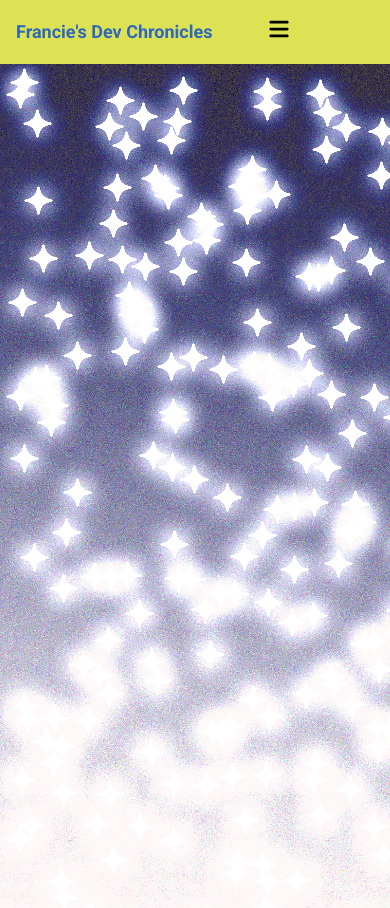
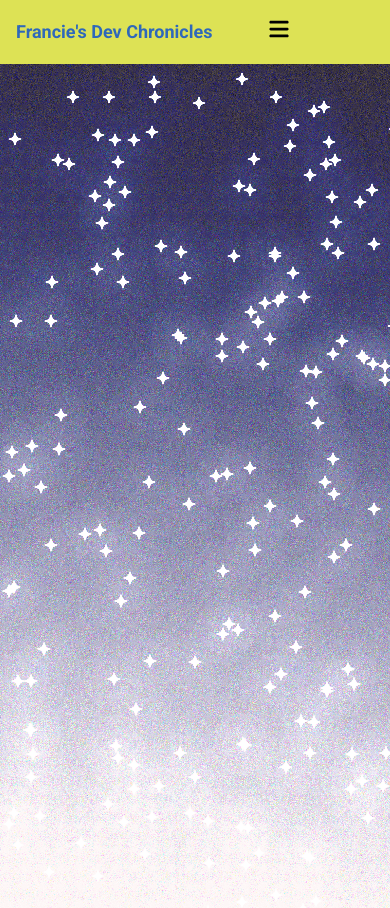
Before and after one commit to fsyncdrv/francescadriver.github.io, a Next.js app: page / in a window 390 px wide. Built offline with nearby package versions, Linux system fonts and the light colour scheme.

Commit message:
refactor sparkles to improve responsiveness

```diff
--- a/components/Hero.tsx
+++ b/components/Hero.tsx
@@ -1,17 +1,8 @@
 "use client";
 import React, { useState, useEffect } from 'react';
-import Image from 'next/image';
-import heroStyles from '@/app/styles/Hero.module.css';
-import Sparkle from '@/components/ui/Sparkle'
+import heroStyles from "@/app/styles/Hero.module.css";
 
-const NUM_SPARKLES = 180;
-const SPARKLE_SIZE = 35;
-const colors_night = [
-   "#E219F7",
-   "#E0B0FF",
-   "#00008E",
-   "#FFFFE0",
- ];
+const Hero = () => {
 
   const colors = [
     "#DFFF00",
@@ -20,76 +11,107 @@ const colors = [
     "#80DAEB",
     "#FF8CBF",
   ];
+  // TODO: implement day/night sparkle color change
+  // const colors_night = [
+  //   "#E219F7",
+  //   "#E0B0FF",
+  //   "#00008E",
+  //   "#FFFFE0",
+  // ];
+  const sparkleCount = 180;
+  const [hoveredIndex, setHoveredIndex] = useState<number | null>(null);
+  const [positions, setPositions] = useState<{ left: string; top: string }[]>([]);
+  const [activeColors, setActiveColors] = useState<string[]>(Array(sparkleCount).fill("#FFF"));
 
-const Hero = () => {
-  const [windowWidth, setWindowWidth] = useState(0);
-  const [windowHeight, setWindowHeight] = useState(0);
 
-  const [sparkleColors, setSparkleColors] = useState(
-    Array(NUM_SPARKLES).fill("white")
-  );
+ const getRandomColorFromArray = () => {
+    const randomIndex = Math.floor(Math.random() * colors.length);
+    return colors[randomIndex];
+  };
 
-  const [sparkles, setSparkles] = useState(() =>
-    Array.from({ length: NUM_SPARKLES }, (_, i) => ({
-      id: i,
-      top: Math.random() * 100,
-      left: Math.random() * 100,
-    }))
-  );
 
-  // Update window size on client-side after the component mounts
   useEffect(() => {
-    setWindowWidth(window.innerWidth);
-    setWindowHeight(window.innerHeight);
-
+    const initialPositions = Array.from({ length: sparkleCount }).map(() => {
+      const randomLeft = Math.random() * 100;
+      const randomTop = Math.random() * 100;
+      return {
+        left: `${randomLeft}%`,
+        top: `${randomTop}%`,
+      }
+    })
+    setPositions(initialPositions);
   }, []);
 
-  // Don't render the sparkles until the window size is available
-  if (windowWidth === 0 || windowHeight === 0 || sparkles.length === 0) {
-    return <div className={heroStyles.heroBg}/>;
+
+  const handleMouseEnter = (index: number) => {
+    setHoveredIndex(index);
+    setActiveColors((prevColors) => {
+      const newColors = [...prevColors]
+      newColors[index] = getRandomColorFromArray();
+      return newColors;
+    })
   }
 
-  const handleHover = (i: number) => {
-    setSparkleColors((prevColors) => {
+
+  const handleMouseLeave = (index: number) => {
+    setTimeout(() => {
+      setActiveColors((prevColors) => {
         const newColors = [...prevColors];
-      newColors[i] = colors[Math.floor(Math.random() * colors.length)];
-
+        newColors[index] = "#FFF";
         return newColors;
       });
+    }, 5000);
+  };
 
-    const timeoutSparkle = setTimeout(() => {
-      setSparkleColors((prevColors) => {
-        const newColors = [...prevColors];
-        newColors[i] = "white";
-        return newColors;
-      });
-    }, 3000);
-
-    return () => clearTimeout(timeoutSparkle);
-  }
 
   return (
-    <div className={heroStyles.heroBg}>
+    <>
+      <section className={heroStyles.heroBg}>
+        {/* TODO: add blog title */}
+        <div>
+          {Array.from({ length: sparkleCount }).map((_, index) => {
+            const position = positions[index];
 
-      {sparkles.map((sparkle, index) => (
-        <Sparkle
-          key={sparkle.id}
-          alt="sparkle image"
-          width={SPARKLE_SIZE}
-          height={SPARKLE_SIZE}
-          fill={sparkleColors[index]}
+            return (
+              <svg
+                key={index}
+                xmlns="http://www.w3.org/2000/svg"
+                width={16}
+                height={16}
+                viewBox="0 0 512.000000 512.000000"
+                preserveAspectRatio="xMidYMid meet"
                 style={{
-            position: 'absolute',
-            top: `${sparkle.top}%`,
-            left: `${sparkle.left}%`,
-            pointerEvents: "auto",
-            filter: `drop-shadow(0px 0px 12px ${sparkleColors[index]})`,
-            transition: 'fill 10s ease-in-out, filter 1s ease-in-out',
+                  fill: activeColors[index],
+                  position: "absolute",
+                  left: position?.left,
+                  top: position?.top,
+                  transition: "fill 0.2s ease-in-out, filter 0.3s ease-in-out",
+                  filter: `drop-shadow(0px 0px 18px ${activeColors[index]})`,
                 }}
-          onMouseEnter={() => handleHover(index)}
+                onMouseEnter={() => handleMouseEnter(index)}
+                onMouseLeave={() => handleMouseLeave(index)}
+              >
+                <g
+                  transform="translate(0.000000,512.000000) scale(0.100000,-0.100000)"
+                  stroke="none">
+                  <path d="M2513 4565 c-17 -7 -38 -26 -46 -42 -8 -15 -56 -174 -107 -353 -51
+                -179 -110 -368 -132 -420 -154 -379 -479 -704 -859 -859 -52 -21 -248 -82
+                -437 -136 -364 -104 -383 -113 -397 -175 -9 -41 19 -95 58 -113 18 -8 178 -56
+                357 -107 179 -51 367 -110 419 -131 381 -156 704 -479 859 -859 22 -52 81
+                -241 132 -420 51 -179 99 -339 107 -357 18 -39 72 -67 113 -58 62 14 71 33
+                175 397 104 365 146 482 222 615 159 278 421 520 703 651 106 49 194 78 543
+                177 326 93 348 103 362 165 7 34 -15 89 -44 107 -11 7 -163 53 -338 103 -429
+                123 -511 154 -663 247 -296 183 -524 448 -649 754 -21 52 -80 240 -131 419
+                -51 179 -99 338 -107 353 -13 27 -66 58 -95 57 -7 -1 -27 -7 -45 -15z"
                   />
-      ))}
+                </g>
+              </svg>
+            )
+          }
+          )}
         </div>
+      </section>
+    </>
   )
 }
 
```
Lines whose indentation alone changed are shown as unchanged.
